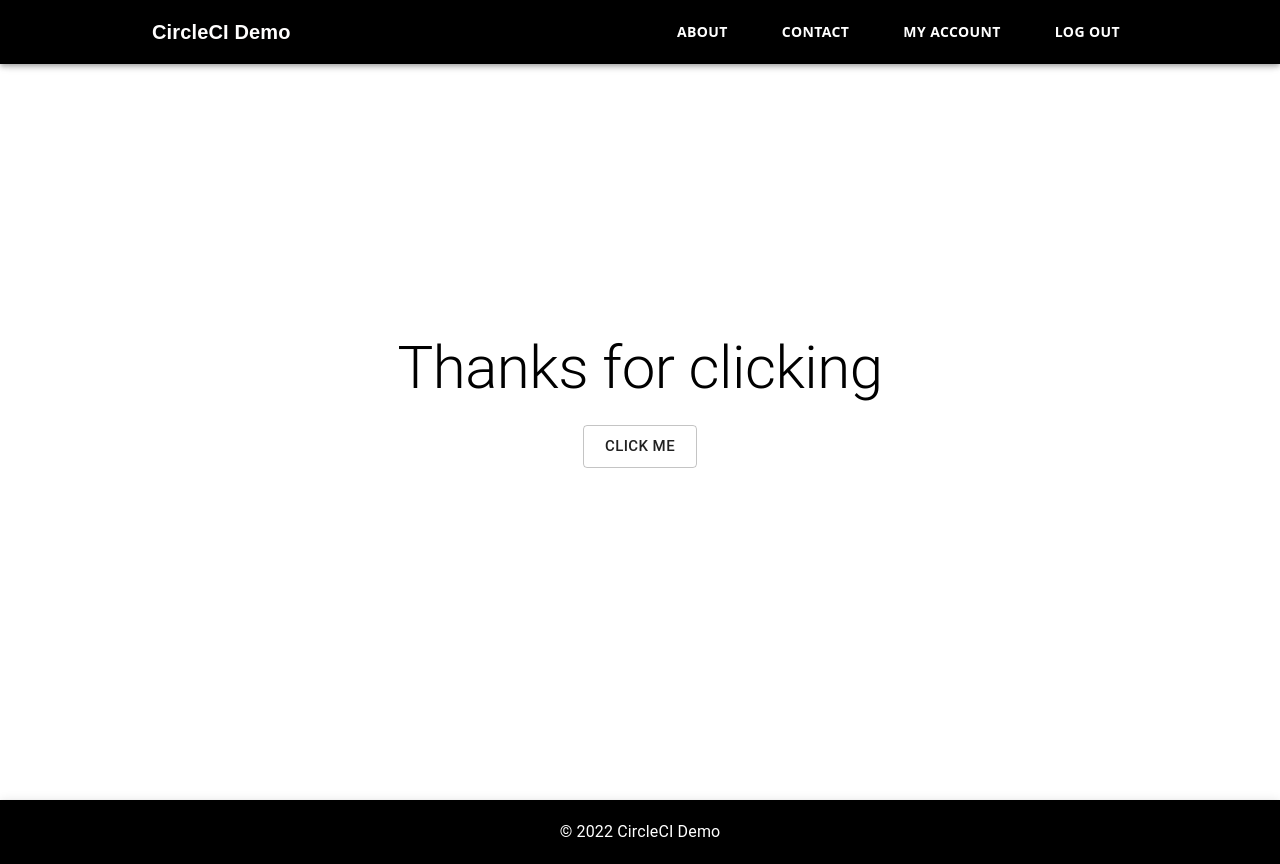
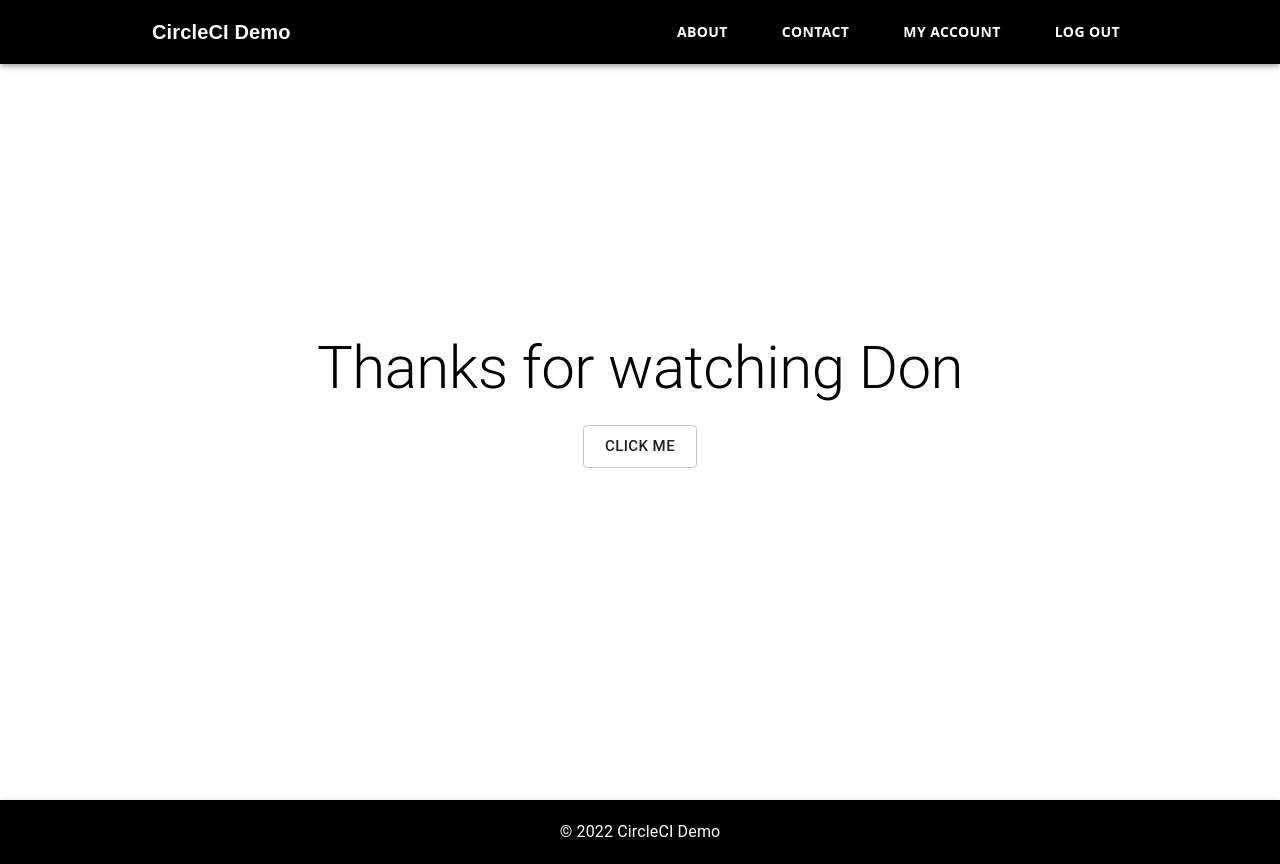
Before and after one commit to AwesomeCICD/CCI-React-Demo, a React (Create React App) app: page / in a window 1280 px wide. Both pictures are taken after a click on the button "CLICK ME". Built offline with nearby package versions, Linux system fonts and the light colour scheme.

Commit message:
demo for don

```diff
--- a/src/App.js
+++ b/src/App.js
@@ -19,7 +19,7 @@ function App() {
       <div className="body">
         {click ? (
           <Typography variant="h2" gutterBottom>
-            Thanks for clicking
+            Thanks for watching Don
           </Typography>
         ) : (
           <Typography variant="h2" gutterBottom>
```
